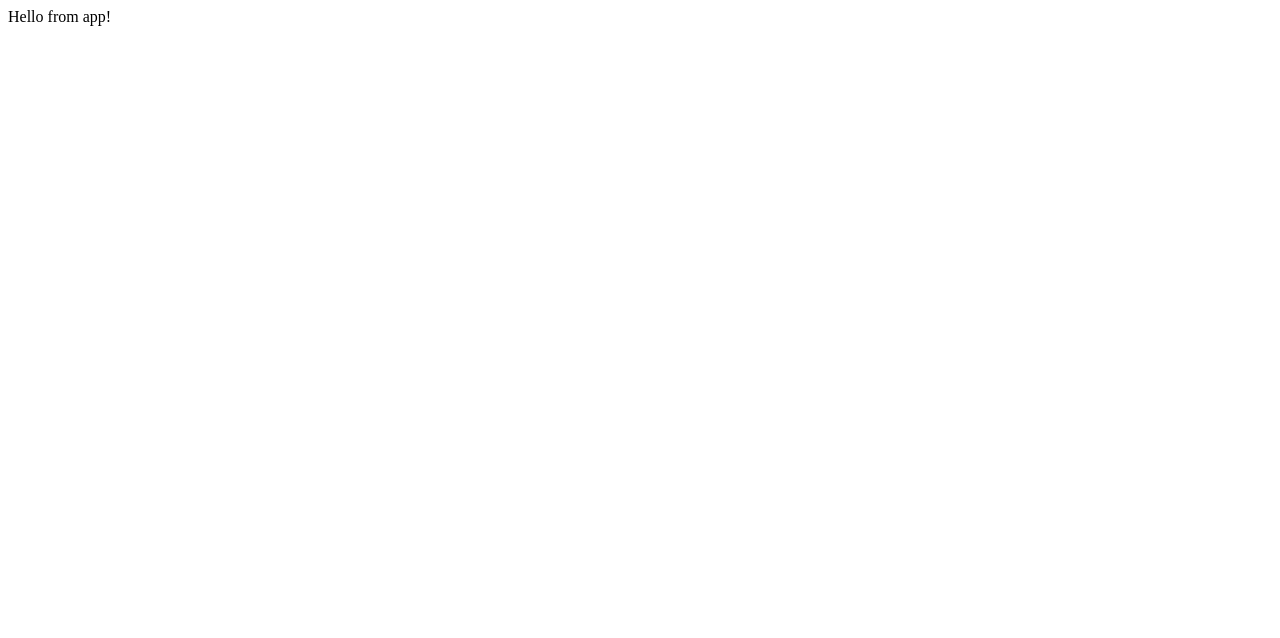
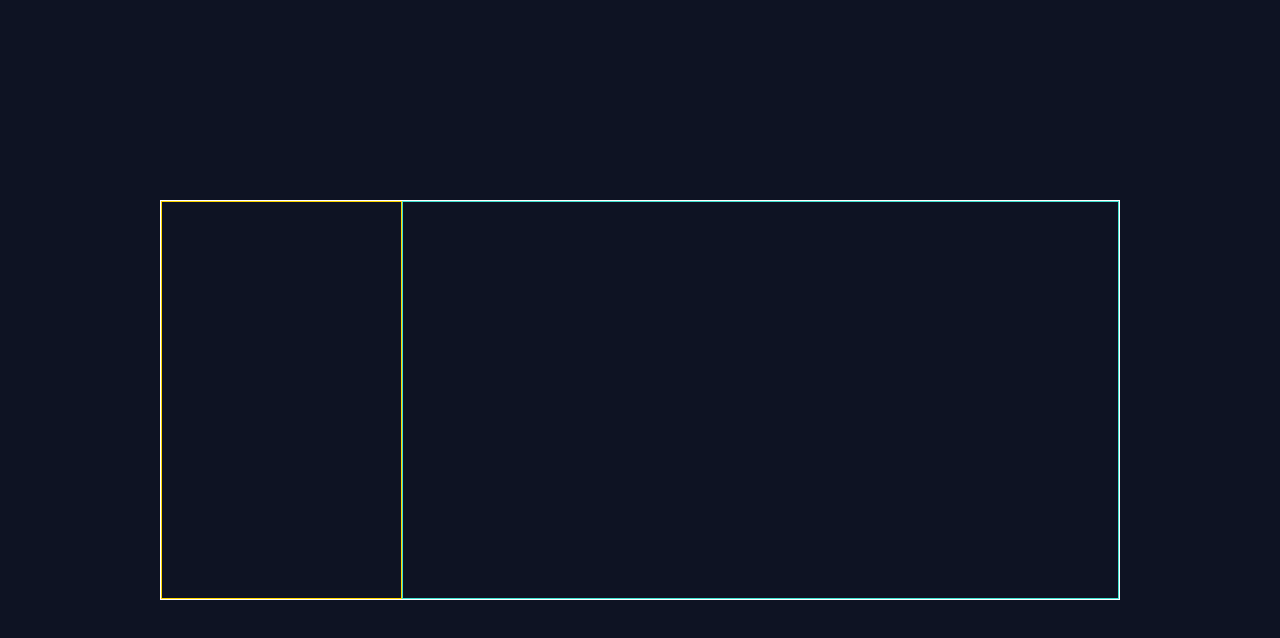
Before and after one commit to aaronparisi/time-tracking-dashboard, a React (Create React App) app: page / in a window 1280 px wide. Shown: the top 638 px of the page. Built offline with nearby package versions, Linux system fonts and the light colour scheme.

Commit message:
basic flexbox setup, some basic component skeletons

```diff
--- a/src/App.tsx
+++ b/src/App.tsx
@@ -1,7 +1,13 @@
 import React from "react";
+import TimeCardWidget from "./components/TimeCardWidget/TimeCardWidget";
+import "./stylesheets/index.css";
 
 function App() {
-	return <div className="App">Hello from app!</div>;
+	return (
+		<div className="App">
+			<TimeCardWidget />
+		</div>
+	);
 }
 
 export default App;
--- /dev/null
+++ b/src/components/TimeCardWidget/TimeCardWidget.tsx
@@ -0,0 +1,14 @@
+import React, { ReactElement } from "react";
+
+interface TimeCardWidgetProps {}
+
+const TimeCardWidget: React.FC<TimeCardWidgetProps> = (): ReactElement => {
+	return (
+		<div className="time-card-widget">
+			<div className="name-card"></div>
+			<div className="time-cards"></div>
+		</div>
+	);
+};
+
+export default TimeCardWidget;
--- a/src/stylesheets/index.css
+++ b/src/stylesheets/index.css
@@ -1,3 +1,67 @@
+html {
+  box-sizing: border-box;
+  font-size: 16px;
+}
 
+*,
+*:before,
+*:after {
+  box-sizing: inherit;
+}
+
+body,
+h1,
+h2,
+h3,
+h4,
+h5,
+h6,
+p,
+ol,
+ul {
+  margin: 0;
+  padding: 0;
+  font-weight: normal;
+}
+
+ol,
+ul {
+  list-style: none;
+}
+
+img {
+  max-width: 100%;
+  height: auto;
+}
+
+.time-card-widget {
+  height: 50vh;
+  width: 75vw;
+  border: 1px solid white;
+  display: flex;
+  flex-direction: row;
+  justify-content: stretch;
+}
+.time-card-widget > div {
+  height: 100%;
+}
+.time-card-widget .name-card {
+  flex-grow: 1;
+  border: 1px solid gold;
+}
+.time-card-widget .time-cards {
+  flex-grow: 3;
+  border: 1px solid turquoise;
+}
+
+.App {
+  height: 100vh;
+  width: 100vw;
+  background-color: #0e1323;
+  display: flex;
+  flex-direction: row;
+  justify-content: center;
+  align-items: center;
+}
 
 /*# sourceMappingURL=index.css.map */
--- a/src/stylesheets/index.scss
+++ b/src/stylesheets/index.scss
@@ -0,0 +1,16 @@
+@use "colors" as *;
+@use "reset" as *;
+@use "time-card-widget" as *;
+//@import "colors.scss";
+
+.App {
+	height: 100vh;
+	width: 100vw;
+
+	background-color: $darkblue;
+
+	display: flex;
+	flex-direction: row;
+	justify-content: center;
+	align-items: center;
+}
--- a/src/stylesheets/reset.scss
+++ b/src/stylesheets/reset.scss
@@ -0,0 +1,35 @@
+html {
+	box-sizing: border-box;
+	font-size: 16px;
+}
+
+*,
+*:before,
+*:after {
+	box-sizing: inherit;
+}
+
+body,
+h1,
+h2,
+h3,
+h4,
+h5,
+h6,
+p,
+ol,
+ul {
+	margin: 0;
+	padding: 0;
+	font-weight: normal;
+}
+
+ol,
+ul {
+	list-style: none;
+}
+
+img {
+	max-width: 100%;
+	height: auto;
+}
--- /dev/null
+++ b/src/stylesheets/time-card-widget.scss
@@ -0,0 +1,27 @@
+@use "colors" as *;
+
+.time-card-widget {
+	height: 50vh;
+	width: 75vw;
+
+	border: 1px solid white;
+
+	display: flex;
+	flex-direction: row;
+	//align-items: center;
+	justify-content: stretch;
+
+	& > div {
+		height: 100%;
+	}
+
+	& .name-card {
+		flex-grow: 1;
+		border: 1px solid gold;
+	}
+
+	& .time-cards {
+		flex-grow: 3;
+		border: 1px solid turquoise;
+	}
+}
```
Also changed, not shown: src/stylesheets/colors.scss (+14 -0 lines), src/design/desktop-design.jpg, 1 other file (tests, documents, lock files or other folders).
